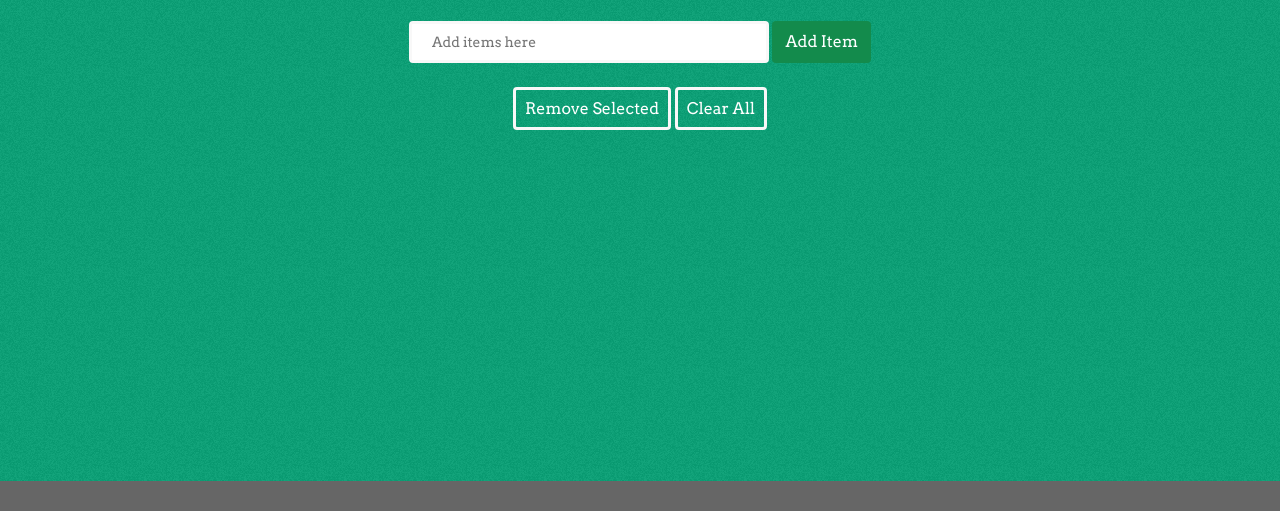
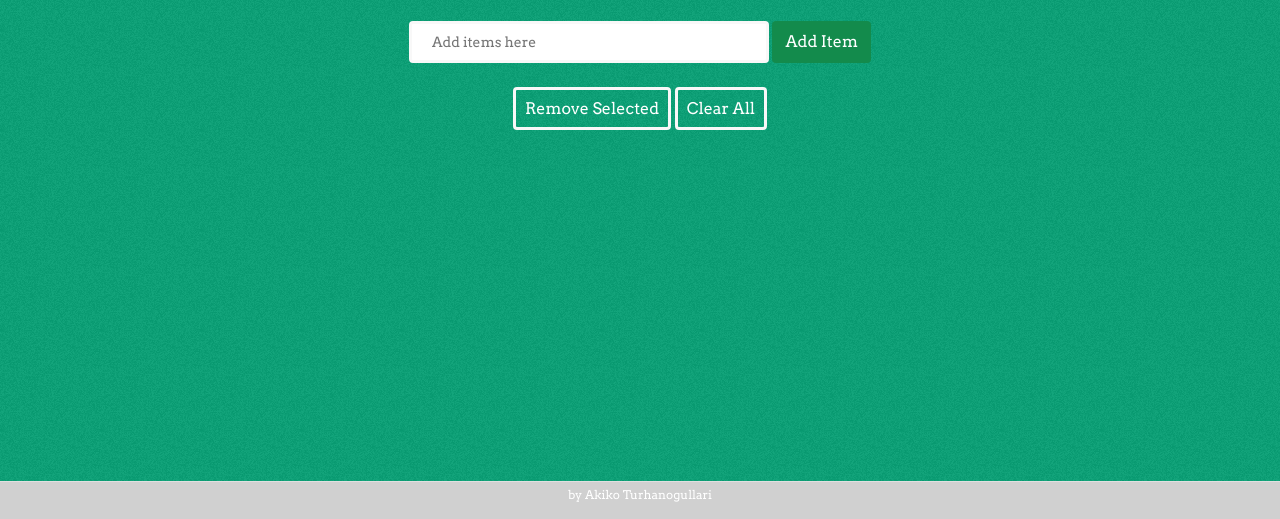
Before and after one commit to yoshinaria/ShoppingList, a plain HTML site: page index.html in a window 1280 px wide. Shown: the part 289-808 px from the top of the page. Drawn offline with nearby package versions, Linux system fonts and the light colour scheme.

Commit message:
added footer

```diff
--- a/index.html
+++ b/index.html
@@ -50,6 +50,7 @@
 
   </div><!--main-->
     <footer>
+      by Akiko Turhanogullari
       </footer>
   </body>
 </html>
--- a/style.css
+++ b/style.css
@@ -139,5 +139,10 @@ footer, #main:after{
 }
 
 footer {
-	background: #666;
+	background: #d0d0d0;
+	text-align: center;
+	color: white;
+	font-size: 12px;
+	padding-top: 7px;
+	border-top: 1px solid #e0e0e0;
 }
```
